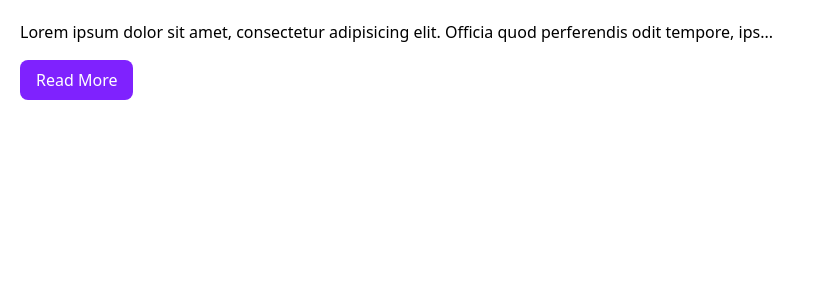
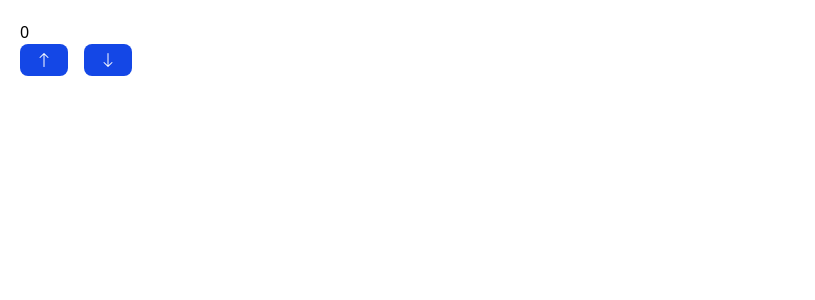
Before and after one commit to dan-kingo/geeks, a React (Vite) app: page / in a window 1280 px wide. Shown: the top 300 px of the page, without its empty margins (0-815 px from the left). Built offline with nearby package versions, Linux system fonts and the light colour scheme.

Commit message:
create counter program

```diff
--- a/src/App.tsx
+++ b/src/App.tsx
@@ -1,13 +1,10 @@
-import ExpandableText from "./expandable-text/ExpandableText";
+import Counter from "./components/counter/Counter";
 const App = () => {
 
 
   return (
-    <>
-<ExpandableText >
-  Lorem ipsum dolor sit amet, consectetur adipisicing elit. Officia quod perferendis odit tempore, ipsa quae. Consectetur similique in itaque necessitatibus libero! Iste, hic debitis! Consequatur sit tempore quas, culpa minus ut itaque? Officia nobis eos maiores sequi sit suscipit reiciendis nemo molestiae voluptatum recusandae beatae, repudiandae magnam. Cupiditate velit deserunt dolorum, possimus minus ipsum molestiae similique maxime repudiandae alias autem, dolorem minima iste fuga sit voluptatum accusamus iusto aspernatur numquam nemo soluta laudantium, porro incidunt ut. Rerum explicabo placeat repellendus dicta soluta illo quos neque voluptatem incidunt saepe mollitia iusto, nesciunt eos, unde est maxime laborum iure voluptatibus corporis ducimus.
-   </ExpandableText>
-  </>
+    <Counter />
+
   );
 };
 
--- /dev/null
+++ b/src/components/counter/Counter.tsx
@@ -0,0 +1,21 @@
+import { useState } from "react";
+import { BsArrowDown, BsArrowUp } from "react-icons/bs";
+
+const Counter = () => {
+  const [count, setCount] = useState(0);
+  return (
+    <>
+      <h1>{count}</h1>
+      <div className="flex gap-4 items-center">
+        <button onClick={() => setCount(count + 1)}  className=" cursor-pointer rounded-lg py-2 px-4 text-white bg-blue-700">
+          <BsArrowUp />
+        </button>
+        <button onClick={() => setCount(count - 1)}  className=" cursor-pointer rounded-lg py-2 px-4 text-white bg-blue-700">
+          <BsArrowDown />
+        </button>
+      </div>
+    </>
+  );
+};
+
+export default Counter;
```
Also changed, not shown: src/components/contact-form/contactForm.tsx (renamed from src/contact-form/contactForm.tsx), src/components/expandable-text/ExpandableText.tsx (renamed from src/expandable-text/ExpandableText.tsx), src/components/expense-tracker/ExpenseFilter.tsx (renamed from src/expense-tracker/ExpenseFilter.tsx), src/components/expense-tracker/ExpenseForm.tsx (renamed from src/expense-tracker/ExpenseForm.tsx), src/components/expense-tracker/ExpenseList.tsx (renamed from src/expense-tracker/ExpenseList.tsx), src/components/social-profile/SocialProfile.tsx (renamed from src/social-profile/SocialProfile.tsx), src/components/social-profile/social.css (renamed from src/social-profile/social.css).
